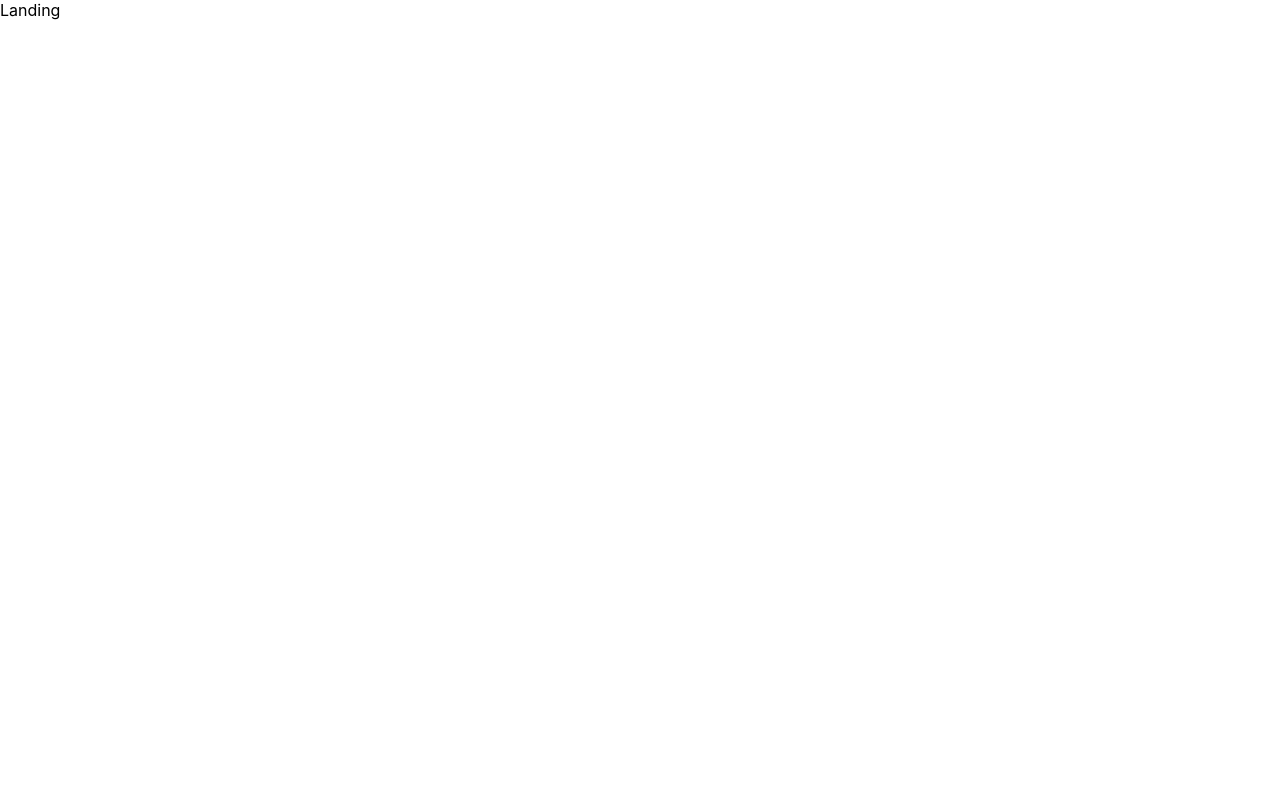
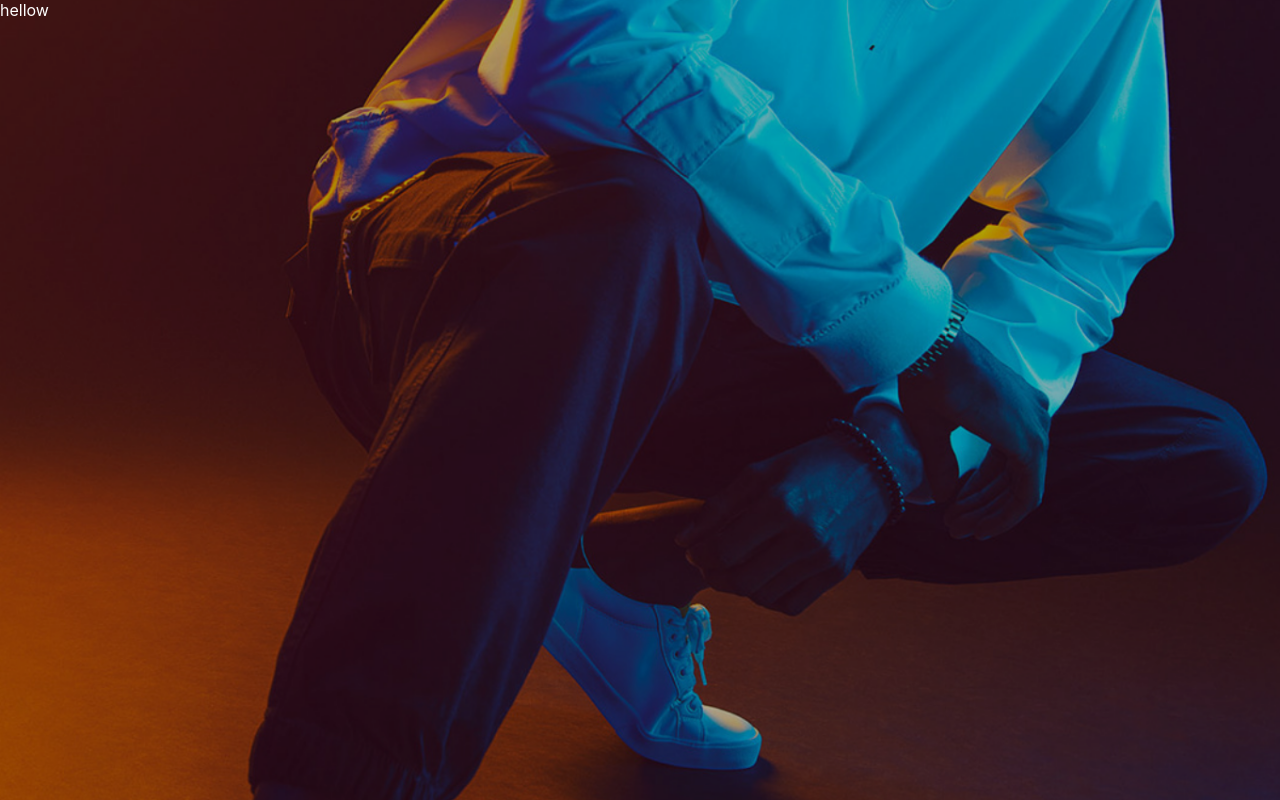
Before and after one commit to Marcos8060/msanii, a React (Create React App) app: page / in a window 1280 px wide. Built offline with nearby package versions, Linux system fonts and the light colour scheme.

Commit message:
made a minor change

```diff
--- a/src/App.css
+++ b/src/App.css
@@ -1,38 +1,24 @@
-.App {
-  text-align: center;
+.landing__bg {
+  object-fit: contain;
+  background: url(./assets/images/landing1.png);
+  background-size: cover;
+  background-position: center;
+  background-repeat: no-repeat;
+  position: relative;
+  z-index: 1;
+  color: #fff;
+  height: 100vh;
 }
 
-.App-logo {
-  height: 40vmin;
-  pointer-events: none;
+.landing__bg::after {
+  content: "";
+  position: absolute;
+  top: 0;
+  left: 0;
+  width: 100%;
+  height: 100%;
+  background: black;
+  opacity: 0.3;
+  mix-blend-mode: multiply;
+  z-index: -1;
 }
-
-@media (prefers-reduced-motion: no-preference) {
-  .App-logo {
-    animation: App-logo-spin infinite 20s linear;
-  }
-}
-
-.App-header {
-  background-color: #282c34;
-  min-height: 100vh;
-  display: flex;
-  flex-direction: column;
-  align-items: center;
-  justify-content: center;
-  font-size: calc(10px + 2vmin);
-  color: white;
-}
-
-.App-link {
-  color: #61dafb;
-}
-
-@keyframes App-logo-spin {
-  from {
-    transform: rotate(0deg);
-  }
-  to {
-    transform: rotate(360deg);
-  }
-}
--- a/src/components/Landing.js
+++ b/src/components/Landing.js
@@ -1,8 +1,13 @@
 import React from 'react'
+import '../App.css'
 
 const Landing = () => {
   return (
-    <div>Landing</div>
+    <>
+    <div className="landing__bg">
+      hellow
+    </div>
+    </>
   )
 }
 
--- a/src/components/Navbar.js
+++ b/src/components/Navbar.js
@@ -2,7 +2,9 @@ import React from 'react'
 
 const Navbar = () => {
   return (
-    <div>Navbar</div>
+    <>
+
+    </>
   )
 }
 
```
